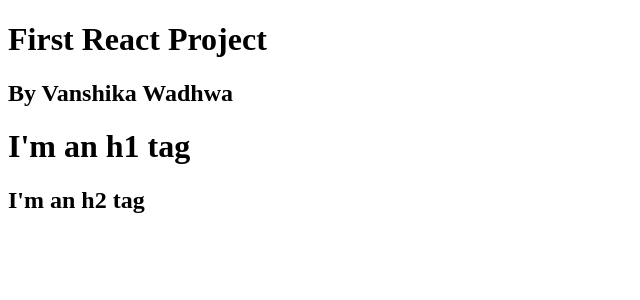
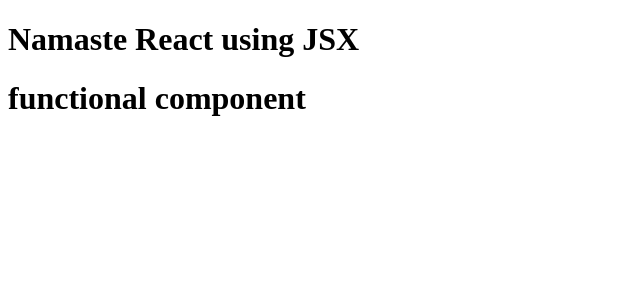
Before and after one commit to VanshikaWadhwa17/Namaste-React, a React (Vite) app: page / in a window 1280 px wide. Shown: the top 300 px of the page, without its empty margins (0-640 px from the left). Built offline with nearby package versions, Linux system fonts and the light colour scheme.

Commit message:
broken down into small functional components in react

```diff
--- a/App.js
+++ b/App.js
@@ -14,22 +14,23 @@
   import React from "react";
   import ReactDOM  from "react-dom/client";
 
-
-const parent = React.createElement("div", { id: "parent" }, [
-  React.createElement("div", { id: "child" }, [
-    React.createElement("h1", {}, "First React Project"),
-    React.createElement("h2", {}, "By Vanshika Wadhwa"),
-  ]),
-  React.createElement("div", { id: "child2" }, [
-    React.createElement("h1", {}, "I'm an h1 tag"),
-    React.createElement("h2", {}, "I'm an h2 tag"),
-  ]),
-]);
-
+  const Title=()=>(
+    <h1 className="head" tabIndex="5">
+      Namaste React using JSX
+    </h1>
+  )
 //JSX
 
-console.log(parent); // object
+const HeadingComponent=()=>(
+  <>
+  <div id="container">
+    <Title/>
+    <h1 className="heading">functional component</h1>
+  </div>
+  <div id="container-2"></div>
+  </>
+)
 
 const root = ReactDOM.createRoot(document.getElementById("root"));
 
-root.render(parent);
+root.render(<HeadingComponent/>);
--- a/index.html
+++ b/index.html
@@ -8,8 +8,8 @@
     <title>Namaste React-first project</title>
   </head>
   <body>
-    <div id="root">
-      <h1>vanshika is here!</h1>
+    <div id="root" class="root">
+      <h1>Not rendered</h1>
     </div>
     <script type="module" src="./App.js"></script>
   </body>
--- a/package.json
+++ b/package.json
@@ -4,6 +4,8 @@
   "description": "first-react-app",
   "main": "App.js",
   "scripts": {
+    "start":"parcel index.html",
+    "build":"parcel build index.html",
     "test": "jest"
   },
   "author": "Vanshika Wadhwa",
```
